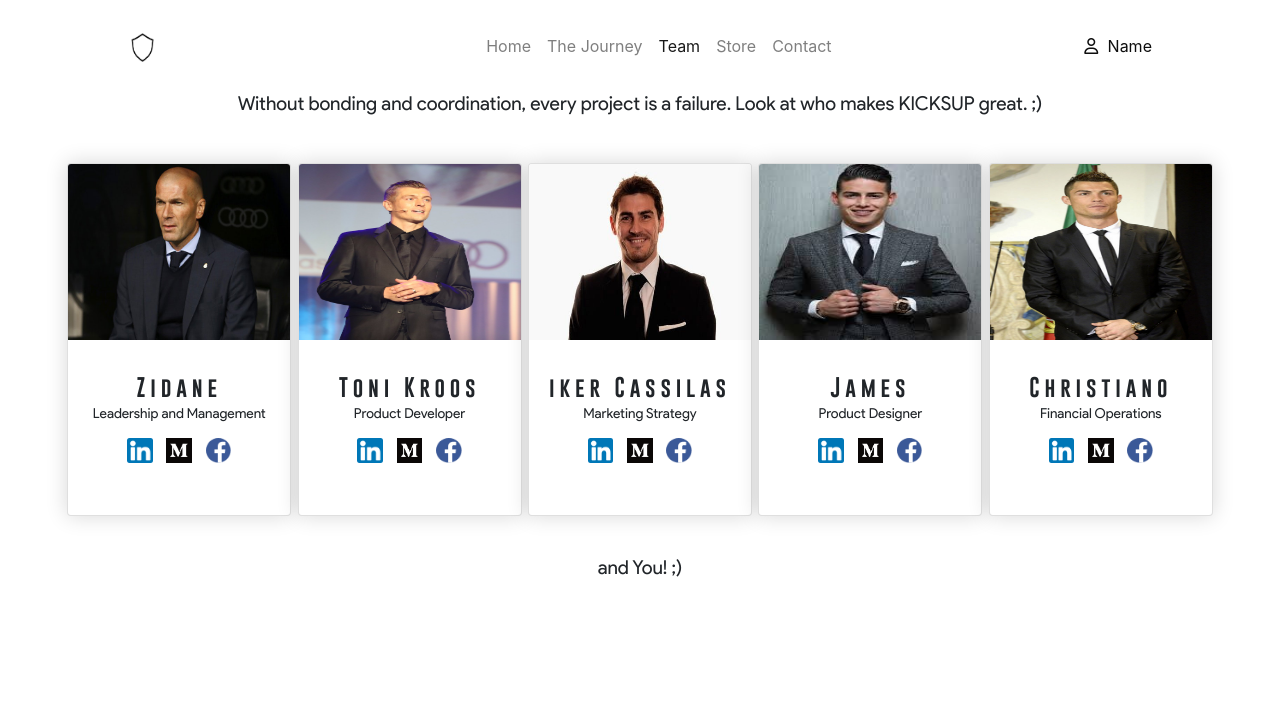
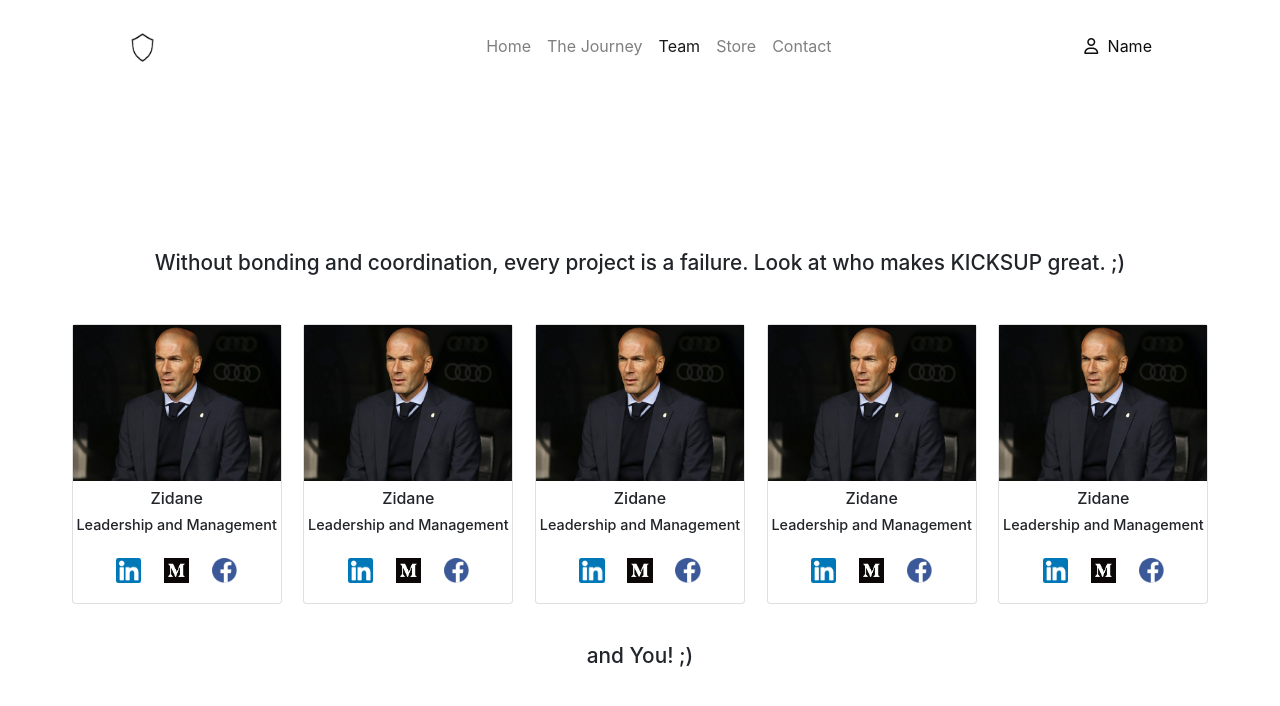
Before and after one commit to agnivabasak/Kicksup, a plain HTML site: page src/team.html in a window 1280 px wide. Drawn offline with nearby package versions, Linux system fonts and the light colour scheme.

Commit message:
modified teams page

```diff
--- a/src/store.html
+++ b/src/store.html
@@ -153,9 +153,9 @@
                 </div>
             </div>
         </div>
-    <script src="store.js">
     <script src="https://code.jquery.com/jquery-3.5.1.slim.min.js" integrity="sha384-DfXdz2htPH0lsSSs5nCTpuj/zy4C+OGpamoFVy38MVBnE+IbbVYUew+OrCXaRkfj" crossorigin="anonymous"></script>
     <script src="https://cdn.jsdelivr.net/npm/popper.js@1.16.1/dist/umd/popper.min.js" integrity="sha384-9/reFTGAW83EW2RDu2S0VKaIzap3H66lZH81PoYlFhbGU+6BZp6G7niu735Sk7lN" crossorigin="anonymous"></script>
     <script src="https://cdn.jsdelivr.net/npm/bootstrap@4.5.3/dist/js/bootstrap.min.js" integrity="sha384-w1Q4orYjBQndcko6MimVbzY0tgp4pWB4lZ7lr30WKz0vr/aWKhXdBNmNb5D92v7s" crossorigin="anonymous"></script>
+    <script src="store.js"></script>
 </body>
 </html>
--- a/src/team.html
+++ b/src/team.html
@@ -40,14 +40,14 @@
           </ul>
         </div>
       </nav>
-      <div class="d-flex flex-column team-div justify-content-center">
-          <h2>Without bonding and coordination, every project is a failure. Look at who makes KICKSUP great. ;)</h2>
-          <div class= "d-flex flex-row justify-content-around person-card-bootstrap-row">
-            <div class="card person-card-bootstrap ">
-                <img class="card-img-top" src="../assets/zidane.jpg">
-                <div class="card-body">
-                    <h5 class="card-title">Zidane</h5>
-                  <h6 class="card-subtitle">Leadership and Management</h6>
+      <div class="d-flex flex-column justify-content-center" id="newteam-div"style="overflow-y: visible;">
+        <h2 style="font-size : 1.3rem; text-align: center;margin-bottom: 6vh; margin-top: 3vh;" class="newteam-h2">Without bonding and coordination, every project is a failure. Look at who makes KICKSUP great. ;)</h2>
+        <div class= "d-flex flex-row justify-content-around newteam-card-view" style="padding-left: 15vw; padding-right: 15vw;flex-wrap: wrap;">
+          <div class="card" style="width :210px;height: 280px; margin-bottom: 3vh;margin-right: 0.5vw;">
+            <img style="width: 100%;height :158px" src="../assets/zidane.jpg">
+            <div style="text-align: center;">
+                <h5 style="font-size: 1rem; margin-top:1vh" >Zidane</h5>
+              <h6 style="font-size: 0.9rem;">Leadership and Management</h6>
               <div class="d-flex flex-row person-card-contact justify-content-around">
                     <img src="../assets/linkedin.png"/>
                     <img src="../assets/medium.png"/>
@@ -55,11 +55,11 @@
               </div>
             </div>
           </div>
-            <div class="card person-card-bootstrap">
-                <img class="card-img-top" src="../assets/tonikroos.jpg">
-                <div class="card-body">
-                    <h5 class="card-title">Toni Kroos</h5>
-                  <h6 class="card-subtitle">Product Developer</h6>
+          <div class="card" style=" width :210px;height: 280px;margin-bottom: 3vh;margin-right: 0.5vw;" >
+            <img style="width: 100%;height :158px" src="../assets/zidane.jpg">
+            <div style="text-align: center;">
+                <h5 style="font-size: 1rem; margin-top:1vh" >Zidane</h5>
+              <h6 style="font-size: 0.9rem;">Leadership and Management</h6>
               <div class="d-flex flex-row person-card-contact justify-content-around">
                     <img src="../assets/linkedin.png"/>
                     <img src="../assets/medium.png"/>
@@ -67,12 +67,11 @@
               </div>
             </div>
           </div>
-            <div class="w-100 d-none d-sm-block d-md-none"><!-- wrap every 2 on sm--></div>
-            <div class="card person-card-bootstrap">
-                <img class="card-img-top" src="../assets/ikercasillas.jpg">
-                <div class="card-body">
-                    <h5 class="card-title">iker Cassilas</h5>
-                  <h6 class="card-subtitle">Marketing Strategy</h6>
+          <div class="card" style="width :210px;height: 280px;margin-bottom: 3vh;margin-right: 0.5vw;">
+            <img style="width: 100%;height :158px" src="../assets/zidane.jpg">
+            <div style="text-align: center;">
+                <h5 style="font-size: 1rem; margin-top:1vh" >Zidane</h5>
+              <h6 style="font-size: 0.9rem;">Leadership and Management</h6>
               <div class="d-flex flex-row person-card-contact justify-content-around">
                     <img src="../assets/linkedin.png"/>
                     <img src="../assets/medium.png"/>
@@ -80,11 +79,11 @@
               </div>
             </div>
           </div>
-            <div class="card person-card-bootstrap">
-                <img class="card-img-top" src="../assets/james.jpg">
-                <div class="card-body">
-                    <h5 class="card-title">James</h5>
-                  <h6 class="card-subtitle">Product Designer</h6>
+          <div class="card" style="width :210px;height: 280px;margin-bottom: 3vh;margin-right: 0.5vw;">
+            <img style="width: 100%;height :158px" src="../assets/zidane.jpg">
+            <div style="text-align: center;">
+                <h5 style="font-size: 1rem; margin-top:1vh" >Zidane</h5>
+              <h6 style="font-size: 0.9rem;">Leadership and Management</h6>
               <div class="d-flex flex-row person-card-contact justify-content-around">
                     <img src="../assets/linkedin.png"/>
                     <img src="../assets/medium.png"/>
@@ -92,11 +91,11 @@
               </div>
             </div>
           </div>
-            <div class="card person-card-bootstrap">
-                <img class="card-img-top" src="../assets/christiano.jpg">
-                <div class="card-body">
-                    <h5 class="card-title">Christiano</h5>
-                  <h6 class="card-subtitle">Financial Operations</h6>
+          <div class="card" style="width :210px;height: 280px;margin-bottom: 1vh;">
+            <img style="width: 100%;height :158px" src="../assets/zidane.jpg">
+            <div style="text-align: center;">
+                <h5 style="font-size: 1rem; margin-top:1vh" >Zidane</h5>
+              <h6 style="font-size: 0.9rem;">Leadership and Management</h6>
               <div class="d-flex flex-row person-card-contact justify-content-around">
                     <img src="../assets/linkedin.png"/>
                     <img src="../assets/medium.png"/>
@@ -105,59 +104,7 @@
             </div>
           </div>
         </div>
-          <!--<div class="d-flex flex-row person-card-row justify-content-around row">
-                <div class ="col-lg-2 col-md-4 col-sm-6 col-xs-12 person-card d-flex flex-column">
-                    <img src="../assets/zidane.jpg"/>
-                    <h3>Zidane</h3>
-                    <p>Leadership and Management</p>
-                    <div class="d-flex flex-row person-card-contact justify-content-around">
-                        <img src="../assets/linkedin.png"/>
-                        <img src="../assets/medium.png"/>
-                        <img src="../assets/facebook.png"/>
-                    </div>
-                </div>
-                <div class ="col-lg-2 col-md-4 col-sm-6 col-xs-12 person-card d-flex flex-column">
-                    <img src="../assets/tonikroos.jpg"/>
-                    <h3>Toni Kroos</h3>
-                    <p>Product Developer</p>
-                    <div class="d-flex flex-row person-card-contact justify-content-around">
-                        <img src="../assets/linkedin.png"/>
-                        <img src="../assets/medium.png"/>
-                        <img src="../assets/facebook.png"/>
-                    </div>
-                </div>
-                <div class ="col-lg-2 col-md-4 col-sm-6 col-xs-12 person-card d-flex flex-column">
-                    <img src="../assets/ikercasillas.jpg"/>
-                    <h3>Iker Casillas</h3>
-                    <p>Marketing Strategy</p>
-                    <div class="d-flex flex-row person-card-contact justify-content-around">
-                        <img src="../assets/linkedin.png"/>
-                        <img src="../assets/medium.png"/>
-                        <img src="../assets/facebook.png"/>
-                    </div>
-                </div>
-                <div class ="col-lg-2 col-md-4 col-sm-6 col-xs-12 person-card d-flex flex-column">
-                    <img src="../assets/james.jpg"/>
-                    <h3>James</h3>
-                    <p>Product Designer</p>
-                    <div class="d-flex flex-row person-card-contact justify-content-around">
-                        <img src="../assets/linkedin.png"/>
-                        <img src="../assets/medium.png"/>
-                        <img src="../assets/facebook.png"/>
-                    </div>
-                </div>
-                <div class ="col-lg-2 col-md-4 col-sm-6 col-xs-12 person-card d-flex flex-column">
-                    <img src="../assets/christiano.jpg"/>
-                    <h3>Christiano</h3>
-                    <p>Financial Operations</p>
-                    <div class="d-flex flex-row person-card-contact justify-content-around">
-                        <img src="../assets/linkedin.png"/>
-                        <img src="../assets/medium.png"/>
-                        <img src="../assets/facebook.png"/>
-                    </div>
-                </div>
-          </div>-->
-          <h2>and You! ;)</h2>
+        <h2 style="font-size : 1.3rem;text-align: center;margin-top: 2vh;" class="newteam-h2">and You! ;)</h2>
     </div>
     <script src="https://code.jquery.com/jquery-3.5.1.slim.min.js" integrity="sha384-DfXdz2htPH0lsSSs5nCTpuj/zy4C+OGpamoFVy38MVBnE+IbbVYUew+OrCXaRkfj" crossorigin="anonymous"></script>
     <script src="https://cdn.jsdelivr.net/npm/popper.js@1.16.1/dist/umd/popper.min.js" integrity="sha384-9/reFTGAW83EW2RDu2S0VKaIzap3H66lZH81PoYlFhbGU+6BZp6G7niu735Sk7lN" crossorigin="anonymous"></script>
--- a/styles.css
+++ b/styles.css
@@ -297,3 +297,49 @@ div i {
     }
 
 }
+.newteam-card-view {
+    ;
+}
+@media screen and (max-width :1620px) {
+    .newteam-card-view {
+        padding-left: 10vw !important;
+        padding-right : 10vw !important;
+    }
+}
+@media screen and (max-width :1459px) {
+    .newteam-card-view {
+        padding-left: 5vw !important;
+        padding-right : 5vw !important;
+    }
+}
+@media screen and (max-width :1267px) {
+    .newteam-card-view {
+        padding-left: 3vw !important;
+        padding-right : 3vw !important;
+    }
+}
+#newteam-div {
+    height:90vh;
+}
+@media screen and (max-width :1141px) {
+    #newteam-div {
+        height:auto;
+    }
+
+}
+@media screen and (max-width :1060px) {
+    .newteam-h2 {
+        font-size : 1.15rem !important;
+    }
+}
+@media screen and (max-width :880px) {
+    .newteam-h2 {
+        padding-right: 2vw;
+    }
+}
+@media screen and (max-width :540px) {
+    .newteam-h2 {
+        font-size : 1rem !important;
+
+    }
+}
```
Lines whose indentation alone changed are shown as unchanged.
